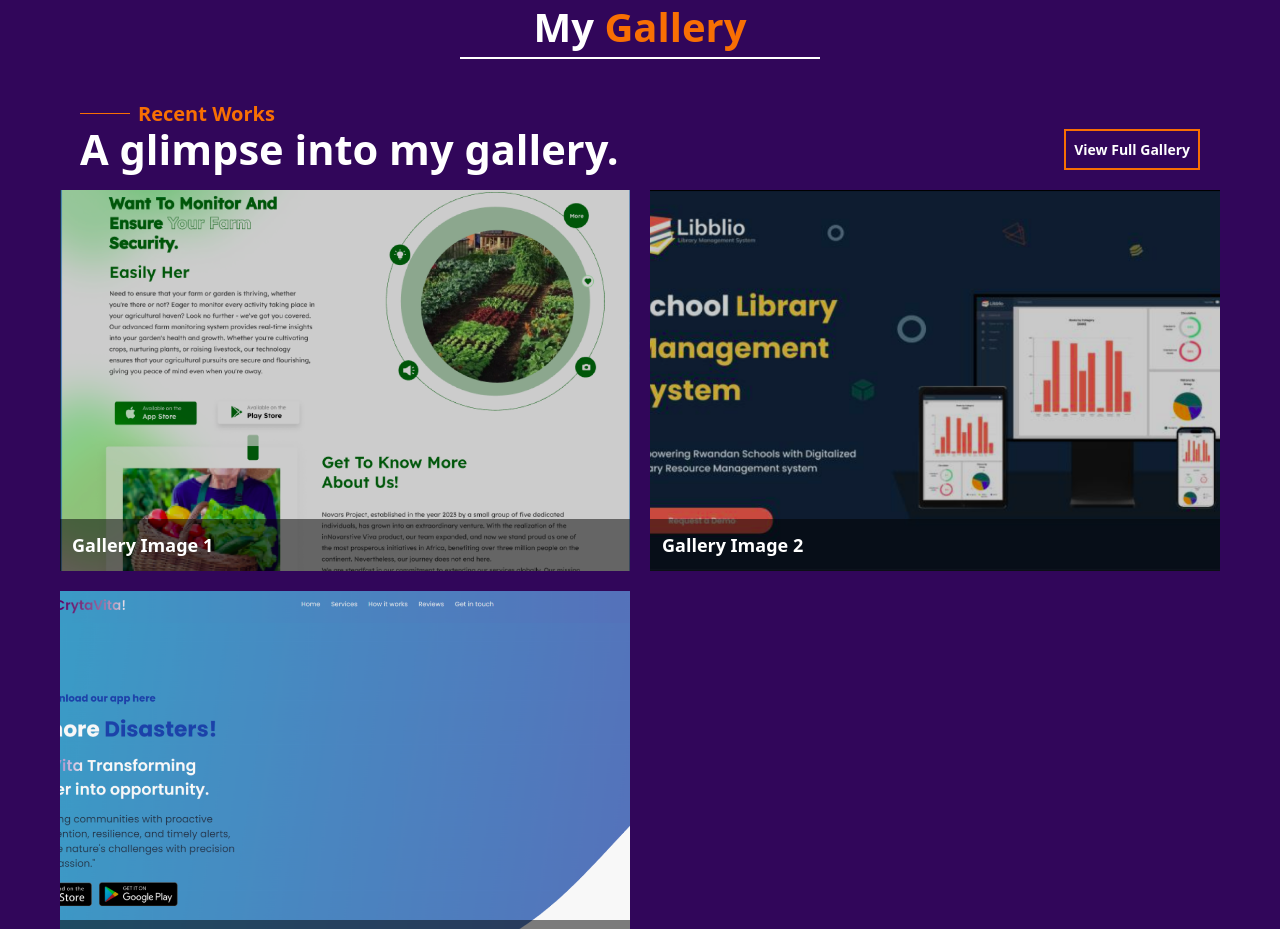
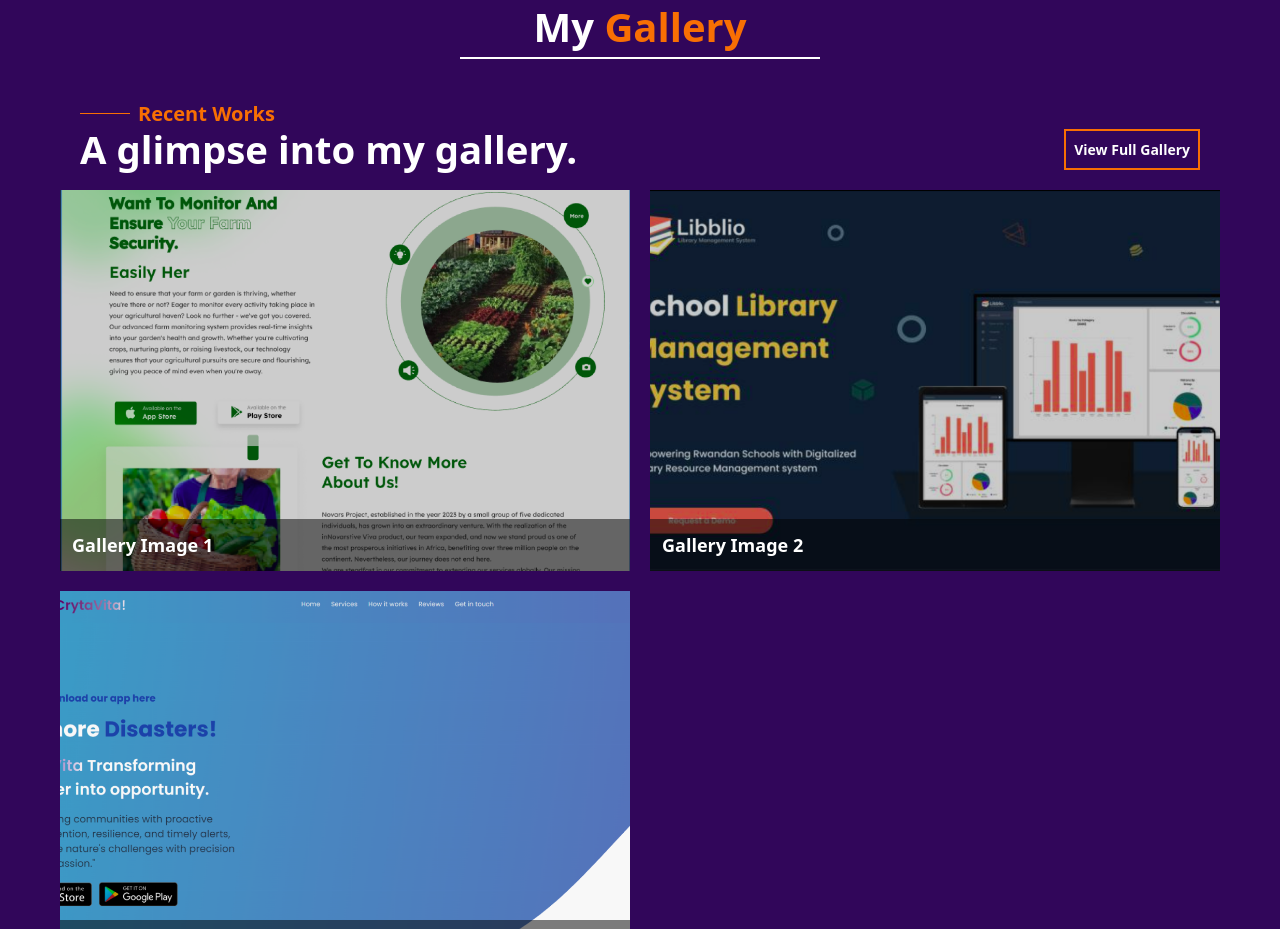
Before and after one commit to RUKUNDO-Prince/vanessa-portfolio, a React (Vite) app: page / in a window 1280 px wide. Shown: the part 4600-5529 px from the top of the page. Built offline with nearby package versions, Linux system fonts and the light colour scheme.

Commit message:
"Update styles in Gallery component"

```diff
--- a/src/components/Gallery.jsx
+++ b/src/components/Gallery.jsx
@@ -16,7 +16,7 @@ const Gallery = () => {
             <p className='text-primary text-[1.25em] font-exo2 font-bold'>Recent Works</p>
           </div>
           <div className='text-white flex flex-col gap-5 md:flex-row justify-between lg:items-center w-full'>
-            <h1 className='xl:text-[2.875em] lg:text-[2.6em] md:text-[2.4em] text-[2em] font-bold font-exo2 xl:w-[40%] lg:leading-11 leading-9'>
+            <h1 className='xl:text-[2.8em] lg:text-[2.4em] md:text-[2.2em] text-[2em] font-semibold font-exo2 xl:w-[40%] leading-10'>
               A glimpse into my gallery.
             </h1>
             <Link to="/gallery" className='text-[0.875em] font-bold font-exo2 p-2 h-fit border-2 border-primary'>
```
